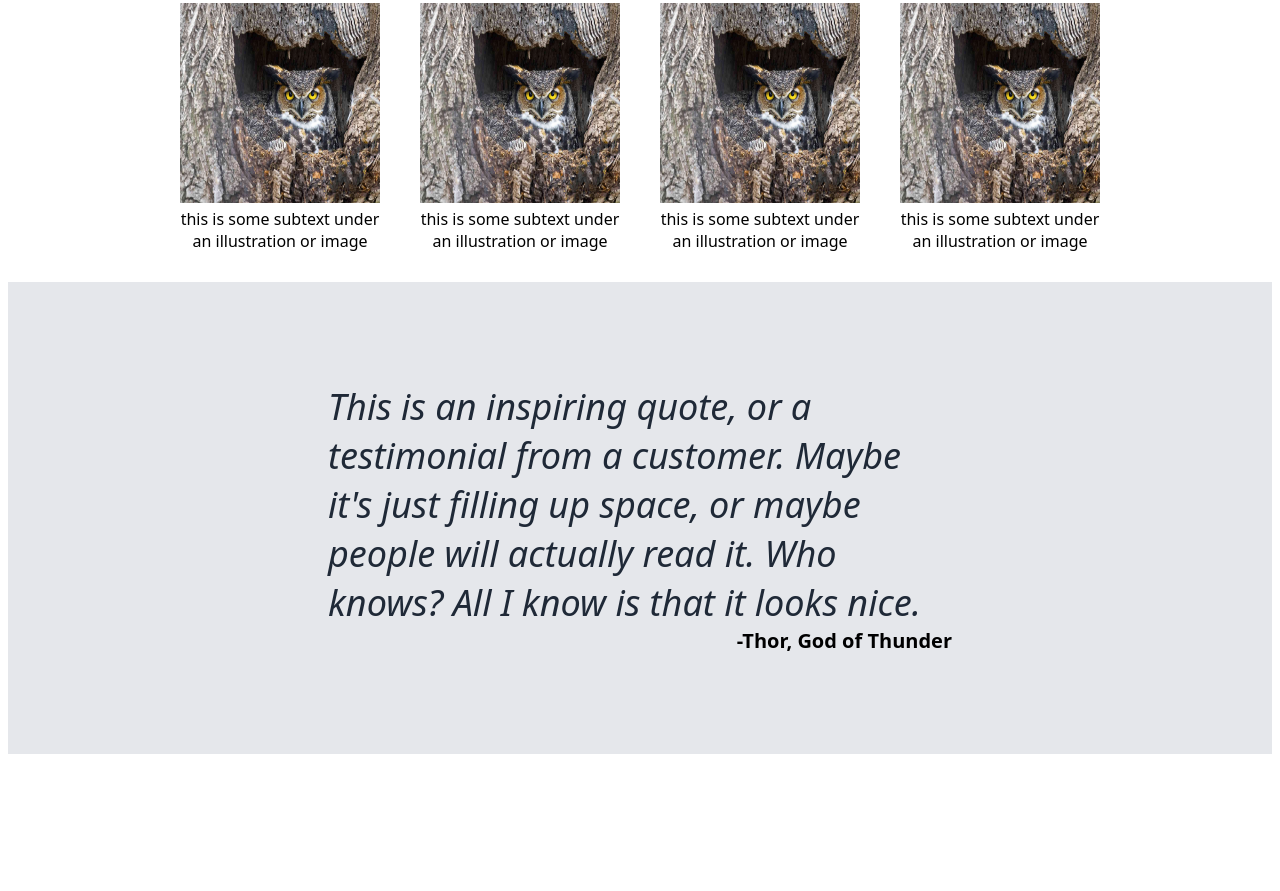
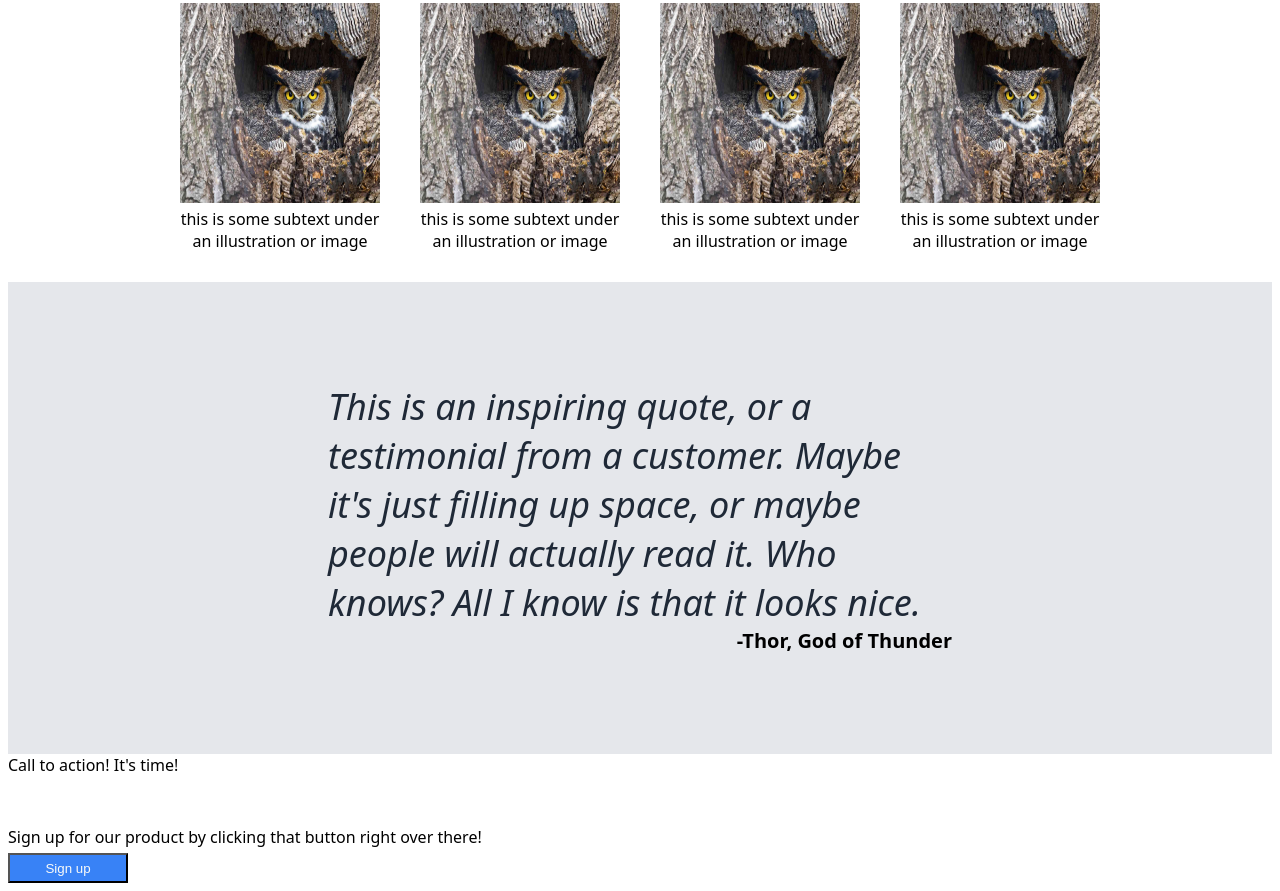
Before and after one commit to bcaballo04/LandingPage, a plain HTML site: page index.html in a window 1280 px wide. Shown: the part 432-1323 px from the top of the page. Before the commit the page ends 1194 px from the top, so only its background shows below. Drawn offline with Linux system fonts and the light colour scheme.

Commit message:
Section 4 HTML

```diff
--- a/index.html
+++ b/index.html
@@ -65,5 +65,14 @@
         <div class="speaker">-Thor, God of Thunder</div>
     </div>
 
+
+    <div class="sec4">
+        <div class="container">
+            <div class="call">Call to action! It's time!</div>
+            <div class="lower">Sign up for our product by clicking that button right over there!</div>
+            <button>Sign up</button>
+        </div>
+    </div>
+
 </body>
 </html>
```
